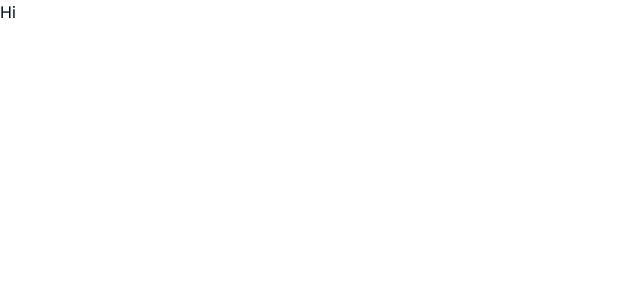
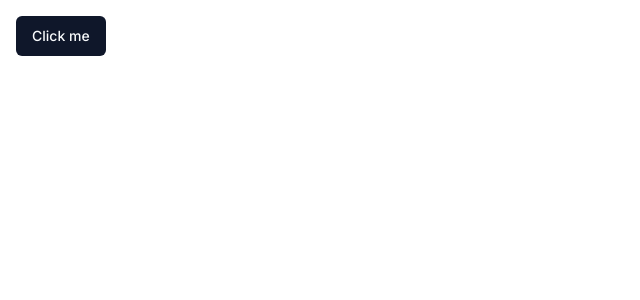
Before and after one commit to rafaldzielak/ecommerce-dashboard, a Next.js app: page / in a window 1280 px wide. Shown: the top 300 px of the page, without its empty margins (0-640 px from the left). Built offline with nearby package versions, Linux system fonts and the light colour scheme.

Commit message:
Route groups and shadcn custom component

```diff
--- /dev/null
+++ b/app/(root)/page.tsx
@@ -0,0 +1,12 @@
+import { Button } from "@/components/ui/button";
+import Image from "next/image";
+
+export default function Home() {
+  return (
+    <div className='p-4'>
+      <Button size='default' variant='default'>
+        Click me
+      </Button>
+    </div>
+  );
+}
--- a/app/page.tsx
+++ /dev/null
@@ -1,5 +0,0 @@
-import Image from "next/image";
-
-export default function Home() {
-  return <p>Hi</p>;
-}
--- /dev/null
+++ b/components/ui/button.tsx
@@ -0,0 +1,43 @@
+import * as React from "react";
+import { Slot } from "@radix-ui/react-slot";
+import { cva, type VariantProps } from "class-variance-authority";
+
+import { cn } from "@/lib/utils";
+
+const buttonVariants = cva(
+  "inline-flex items-center justify-center rounded-md text-sm font-medium ring-offset-background transition-colors focus-visible:outline-none focus-visible:ring-2 focus-visible:ring-ring focus-visible:ring-offset-2 disabled:pointer-events-none disabled:opacity-50",
+  {
+    variants: {
+      variant: {
+        default: "bg-primary text-primary-foreground hover:bg-primary/90",
+        destructive: "bg-destructive text-destructive-foreground hover:bg-destructive/90",
+        outline: "border border-input bg-background hover:bg-accent hover:text-accent-foreground",
+        secondary: "bg-secondary text-secondary-foreground hover:bg-secondary/80",
+        ghost: "hover:bg-accent hover:text-accent-foreground",
+        link: "text-primary underline-offset-4 hover:underline",
+      },
+      size: {
+        default: "h-10 px-4 py-2",
+        sm: "h-9 rounded-md px-3",
+        lg: "h-11 rounded-md px-8",
+        icon: "h-10 w-10",
+      },
+    },
+    defaultVariants: {
+      variant: "default",
+      size: "default",
+    },
+  }
+);
+
+export interface ButtonProps extends React.ButtonHTMLAttributes<HTMLButtonElement>, VariantProps<typeof buttonVariants> {
+  asChild?: boolean;
+}
+
+const Button = React.forwardRef<HTMLButtonElement, ButtonProps>(({ className, variant, size, asChild = false, ...props }, ref) => {
+  const Comp = asChild ? Slot : "button";
+  return <Comp className={cn(buttonVariants({ variant, size, className }))} ref={ref} {...props} />;
+});
+Button.displayName = "Button";
+
+export { Button, buttonVariants };
--- a/package.json
+++ b/package.json
@@ -9,6 +9,7 @@
     "lint": "next lint"
   },
   "dependencies": {
+    "@radix-ui/react-slot": "^1.0.2",
     "@types/node": "20.3.2",
     "@types/react": "18.2.14",
     "@types/react-dom": "18.2.6",
```
Also changed, not shown: 1 other file (tests, documents, lock files or other folders).
